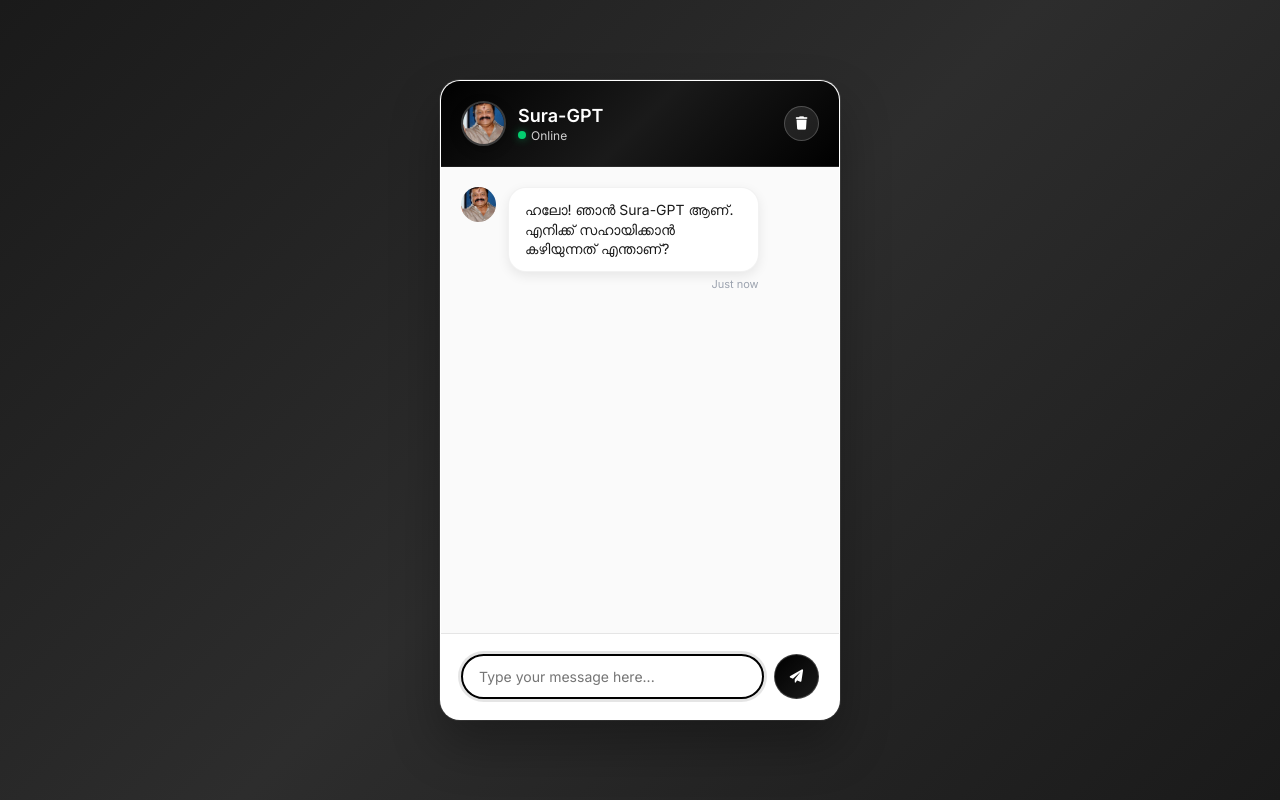
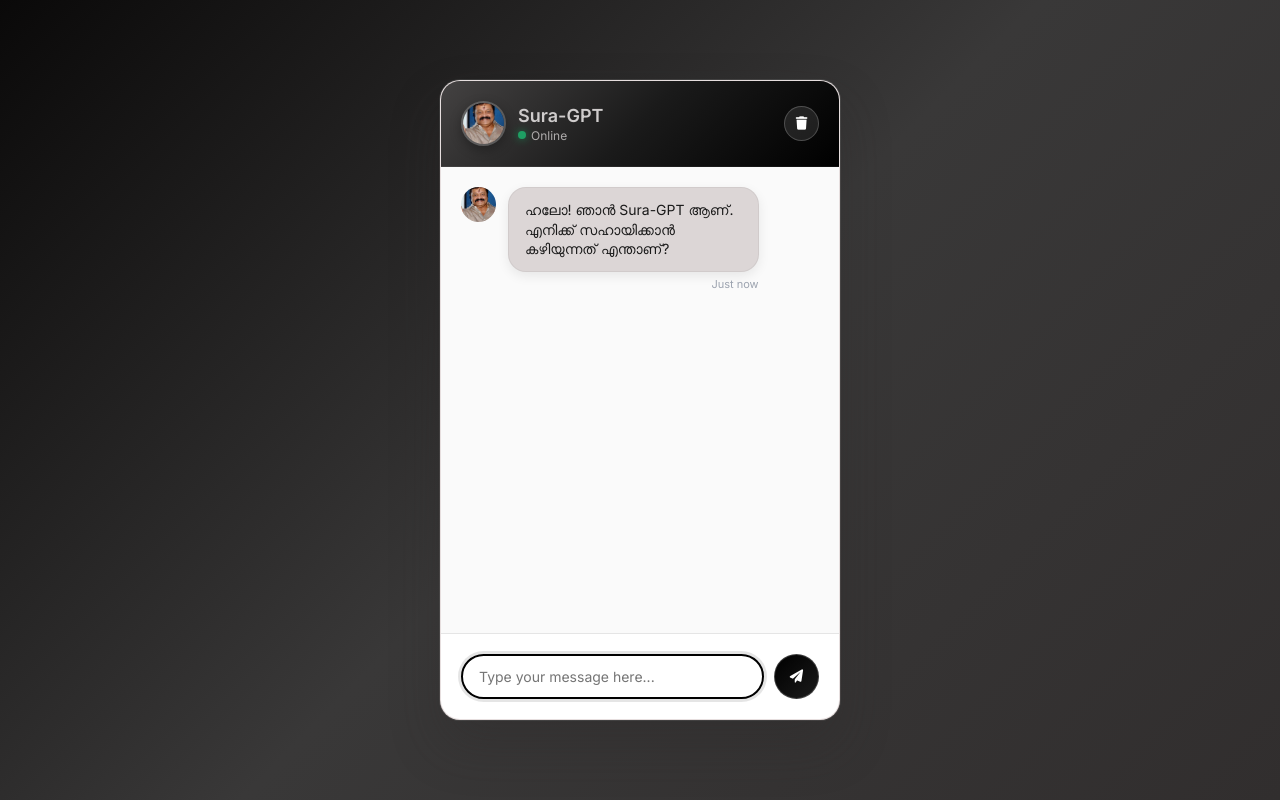
Before and after one commit to najiabdulla-dev/sura_upgraded, a plain HTML site: page index.html in a window 1280 px wide. Drawn offline with Linux system fonts and the light colour scheme.

Commit message:
changed the ui colors

```diff
--- a/styles.css
+++ b/styles.css
@@ -6,7 +6,7 @@
 
 body {
     font-family: 'Inter', sans-serif;
-    background: linear-gradient(135deg, #1a1a1a 0%, #2d2d2d 50%, #1a1a1a 100%);
+    background: linear-gradient(135deg, #0a0909 0%, #393838 50%, #312e2e 100%);
     height: 100vh;
     display: flex;
     align-items: center;
@@ -18,23 +18,23 @@
     width: 90%;
     max-width: 400px;
     height: 80vh;
-    background: #ffffff;
+    background: #e8dfdf;
     border-radius: 20px;
-    box-shadow: 0 25px 50px rgba(0, 0, 0, 0.3), 0 0 0 1px rgba(255, 255, 255, 0.1);
+    box-shadow: 0 25px 50px rgba(42, 41, 41, 0.3), 0 0 0 1px rgba(255, 255, 255, 0.1);
     display: flex;
     flex-direction: column;
     overflow: hidden;
-    border: 1px solid rgba(255, 255, 255, 0.2);
+    border: 1px solid rgba(220, 213, 213, 0.2);
 }
 
 .chat-header {
-    background: linear-gradient(135deg, #000000 0%, #1a1a1a 50%, #000000 100%);
-    color: white;
+    background: linear-gradient(135deg, #444242 0%, #1a1a1a 50%, #000000 100%);
+    color: rgb(207, 204, 204);
     padding: 20px;
     display: flex;
     align-items: center;
     justify-content: space-between;
-    border-bottom: 1px solid rgba(255, 255, 255, 0.1);
+    border-bottom: 1px solid rgba(66, 64, 64, 0.1);
 }
 
 .ai-profile {
@@ -70,7 +70,7 @@
     content: '';
     width: 8px;
     height: 8px;
-    background: #00ff88;
+    background: #1bbc71;
     border-radius: 50%;
     display: inline-block;
     box-shadow: 0 0 8px rgba(0, 255, 136, 0.5);
@@ -155,7 +155,7 @@
 }
 
 .message-text {
-    background: white;
+    background: rgb(220, 214, 214);
     padding: 12px 16px;
     border-radius: 18px;
     box-shadow: 0 4px 12px rgba(0, 0, 0, 0.08);
```
